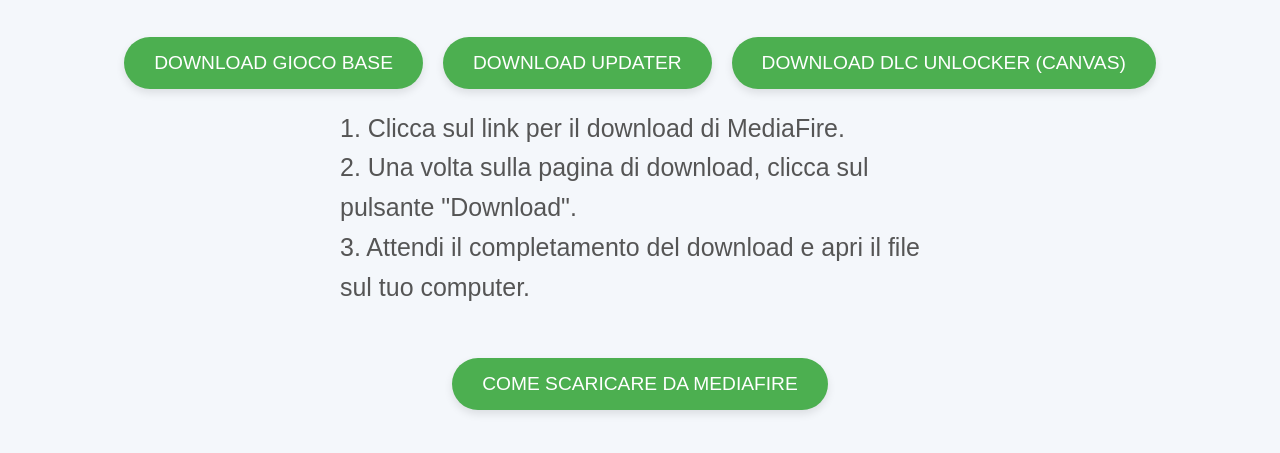
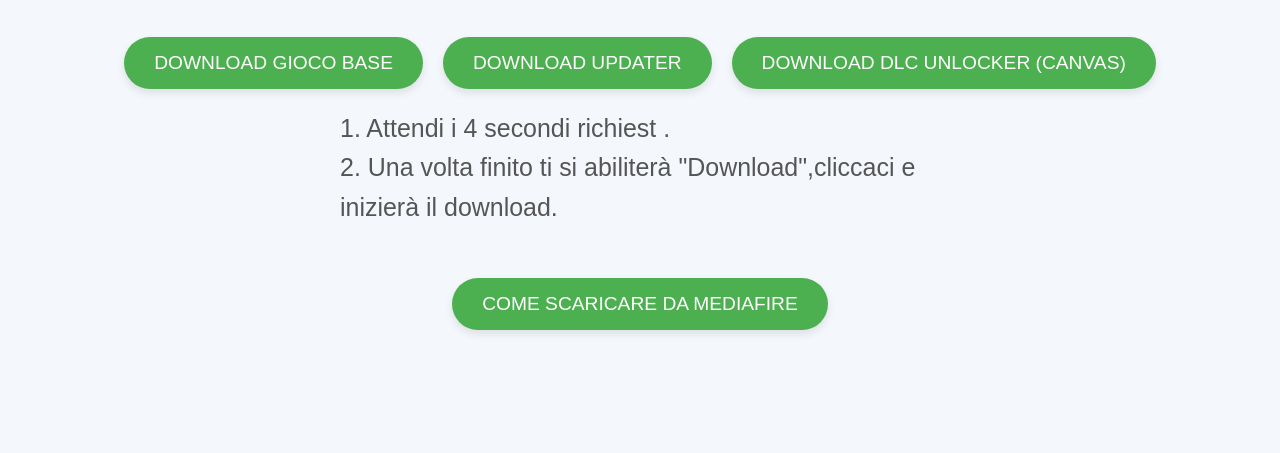
Before and after one commit to MrNico98/inZOI-CR, a plain HTML site: page index.html in a window 1280 px wide. Both pictures are taken after a click on the button "COME SCARICARE DA MEDIAFIRE". Shown: the part 205-658 px from the top of the page. Drawn offline with Linux system fonts and the light colour scheme.

Commit message:
Update index.html

```diff
--- a/index.html
+++ b/index.html
@@ -128,9 +128,8 @@
 
     <!-- Istruzioni MediaFire che vengono visualizzate quando il pulsante è premuto -->
     <div id="mediaFireInstructions" class="download-instructions">
-        <p>1. Clicca sul link per il download di MediaFire.<br>
-           2. Una volta sulla pagina di download, clicca sul pulsante "Download".<br>
-           3. Attendi il completamento del download e apri il file sul tuo computer.</p>
+        <p>1. Attendi i 4 secondi richiest .<br>
+           2. Una volta finito ti si abiliterà "Download",cliccaci e inizierà il download.<br></p>
     </div>
 
     <!-- Pulsante per visualizzare le istruzioni di MediaFire -->
```
